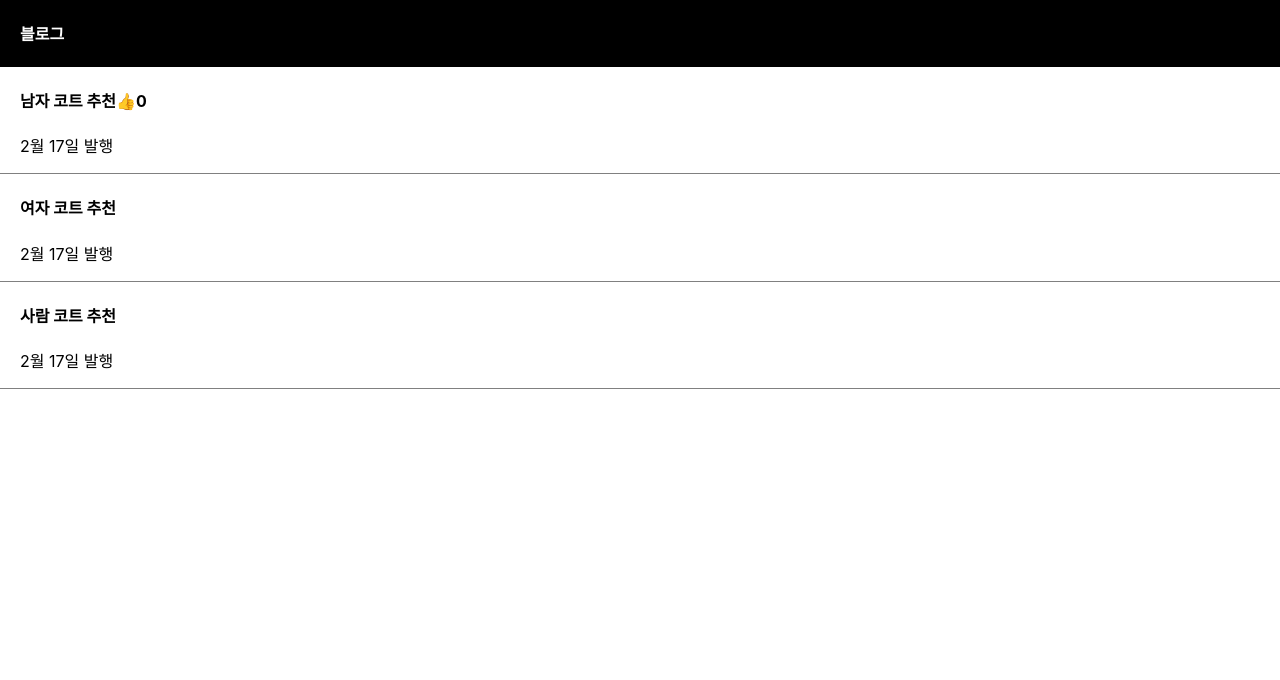
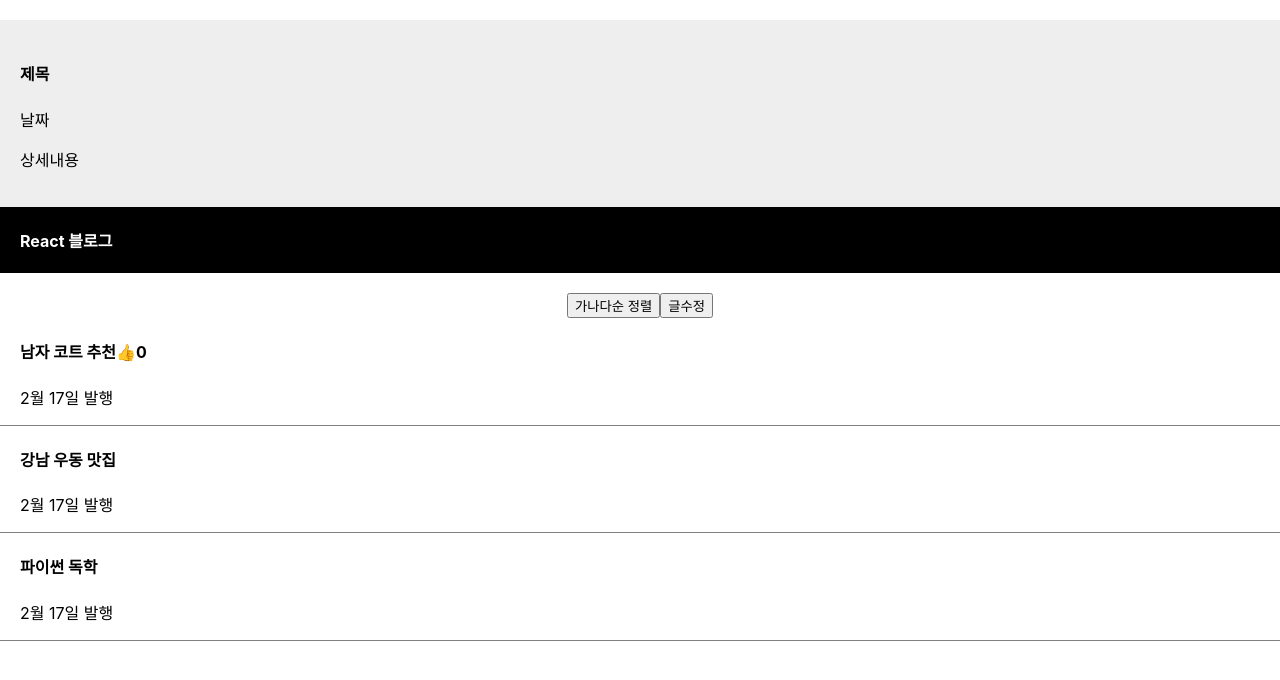
Before and after one commit to Hyeonjeong-JANG/react_blog, a React (Create React App) app: page / in a window 1280 px wide. Shown: the top 680 px of the page. Built offline with nearby package versions, Linux system fonts and the light colour scheme.

Commit message:
컴포넌트 만들기

```diff
--- a/src/App.css
+++ b/src/App.css
@@ -10,6 +10,12 @@ div {
     padding-left: 20px;
     text-align-last: left;
     border-bottom: 1px solid grey;
+}
+.modal {
+    margin-top: 20px;
+    padding: 20px;
+    background-color: #eee;
+    text-align-last: left;
 }
 .black_nav {
     display: flex;
--- a/src/App.js
+++ b/src/App.js
@@ -5,38 +5,82 @@ import { useState } from 'react';
 
 function App() {
     let post = '역삼 우동 맛집';
-    let [title, b] = useState(['남자 코트 추천', '여자 코트 추천', '사람 코트 추천']);
-    let [like, useLike] = useState(0);
+    let [글제목, 글제목변경] = useState(['남자 코트 추천', '강남 우동 맛집', '파이썬 독학']);
+    let [따봉, 따봉변경] = useState(0);
 
     return (
         <div className="App" id={post}>
+            <Modal />
             <div className="black_nav">
-                <h4>블로그</h4>
+                <h4>React 블로그</h4>
             </div>
+            <br />
+            <button
+                onClick={() => {
+                    let copy = [...글제목];
+                    copy.sort();
+                    글제목변경(copy);
+                }}
+            >
+                가나다순 정렬
+            </button>
+            <button
+                onClick={() => {
+                    let copy = [...글제목];
+                    copy[0] = '꼬마 코트 추천';
+                    글제목변경(copy);
+                }}
+            >
+                글수정
+            </button>
             <div className="list">
-                <h4>
-                    {title[0]}
+                <h4 className="title">
+                    {글제목[0]}
                     <span
                         onClick={() => {
-                            useLike(like + 1);
+                            따봉변경(따봉 + 1);
                         }}
                     >
                         👍
                     </span>
-                    {like}
+                    {따봉}
                 </h4>
                 <p>2월 17일 발행</p>
             </div>
             <div className="list">
-                <h4>{title[1]}</h4>
+                <h4>{글제목[1]}</h4>
                 <p>2월 17일 발행</p>
             </div>
             <div className="list">
-                <h4>{title[2]}</h4>
+                <h4>{글제목[2]}</h4>
                 <p>2월 17일 발행</p>
             </div>
         </div>
     );
 }
 
+function Modal() {
+    return (
+        <div className="modal">
+            <h4>제목</h4>
+            <p>날짜</p>
+            <p>상세내용</p>
+        </div>
+    );
+}
+
+// 컴포넌트 만드는 법
+// 1. 저시기 밖에다가 function 만들고 2. return() 안에 html 담기 3. <함수명></함수명> 쓰기
+// react에서는 return 안에는 하나의 태그 덩어리가 들어가야 함. 무슨 말인지 알지?
+
+//컴포넌트로 만들면 좋은 것들
+//1.반복적인 html 축약할 때, 2. 큰 페이지들, 3. 자주 변경되는 것들
+
+//컴포넌트의 단점: state를 가져다 쓸 때 변수의 범위 때문에 문제가 생김
+
+//컴포넌트를 이렇게 let, const를 써서 만들기도 한다. 선택의 차이!! const를 쓰면 변수 선언, 변경할 때 오류가 뜨니까 그 점을 이용해서 짱 좋기도 하다.
+
+// const Modal=(){
+//     Modal=123
+// }
 export default App;
```
